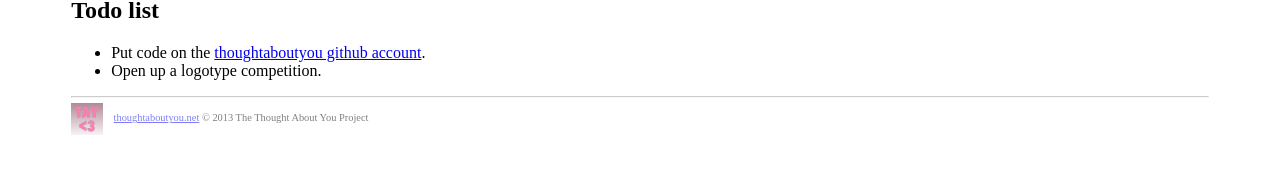
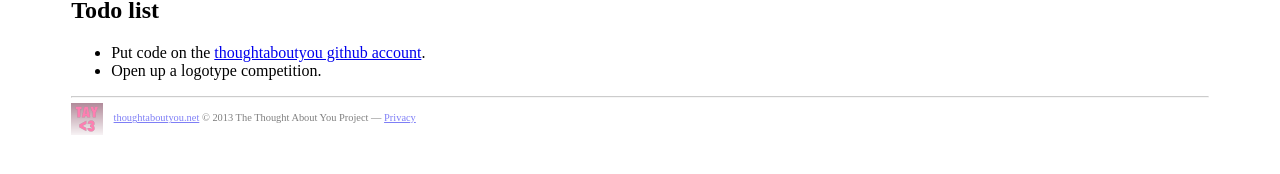
Before and after one commit to thoughtaboutyou/thoughtaboutyou.github.io, a Jekyll site: the page built from _posts/2013-10-04-0000-introducing-thought-about-you.md, in a window 1280 px wide. Shown: the part 477-651 px from the top of the page. Built offline with Jekyll 4.4.1, drawn with Linux system fonts in a browser that asks for light colours; some web fonts are replaced.

Commit message:
Add privacy policy

```diff
--- /dev/null
+++ b/_layouts/content.html
@@ -0,0 +1,6 @@
+---
+layout: page
+---
+<article class="container">
+	{{ content }}
+</article>
--- a/_layouts/page.html
+++ b/_layouts/page.html
@@ -24,7 +24,7 @@
     {{ content }}
   <footer class="container">
     <hr />
-    <a href="/"><img src="/resources/images/logo/square-32.png" alt="Thought About You logotype" title="Thought About You logotype" />{{ site.projectUrlReadable }}</a> &copy; 2013 The Thought About You Project
+    <a href="/"><img src="/resources/images/logo/square-32.png" alt="Thought About You logotype" title="Thought About You logotype" />{{ site.projectUrlReadable }}</a> &copy; 2013 The Thought About You Project — <a href="/about/privacy/">Privacy</a>
   </footer>
  <!--<script type="text/javascript" src="/resources/javascript/main.js"></script>-->
  {% include ga.html %}
```
Also changed, not shown: about/privacy/index.md (added, +6 -0 lines).
